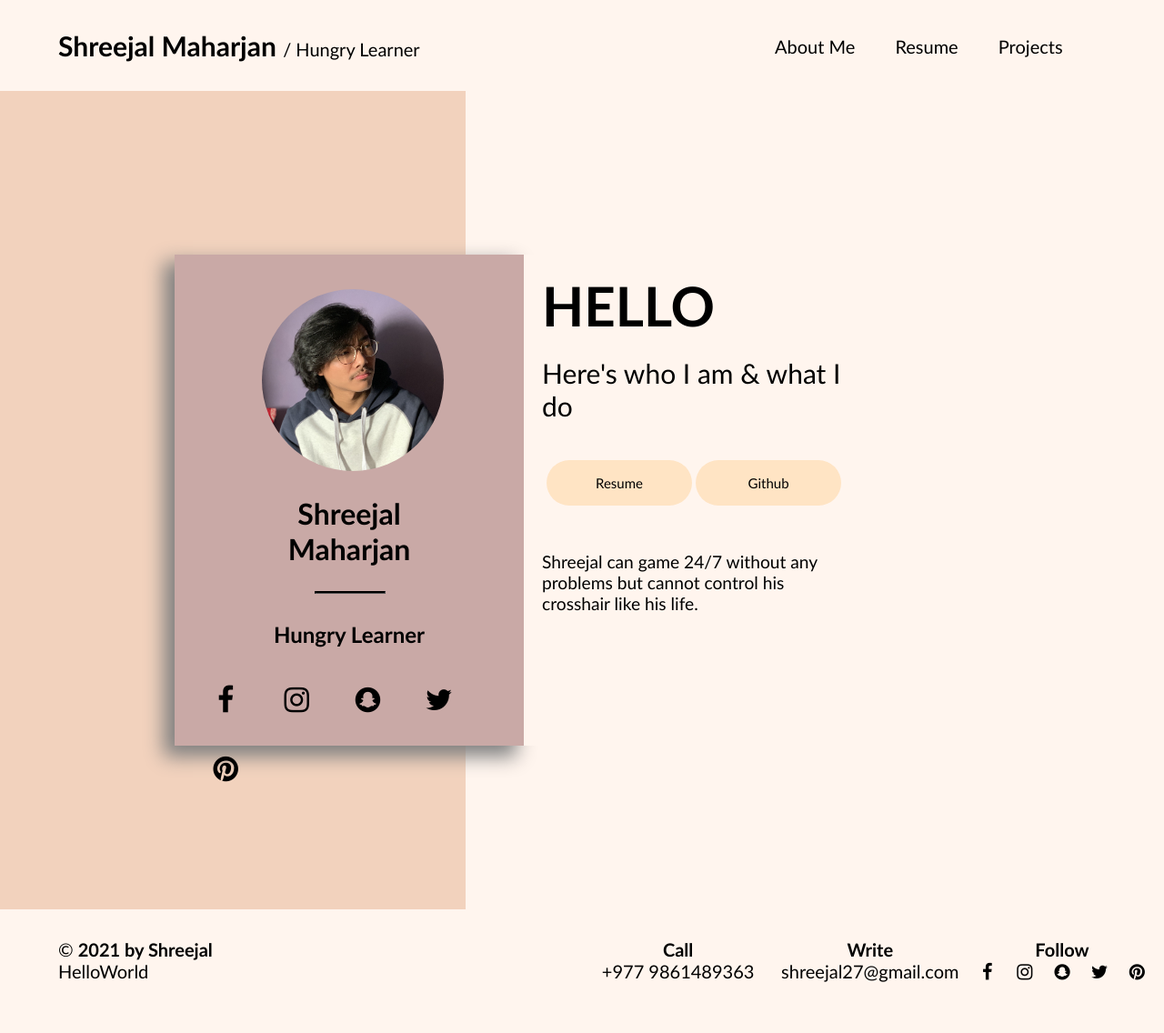
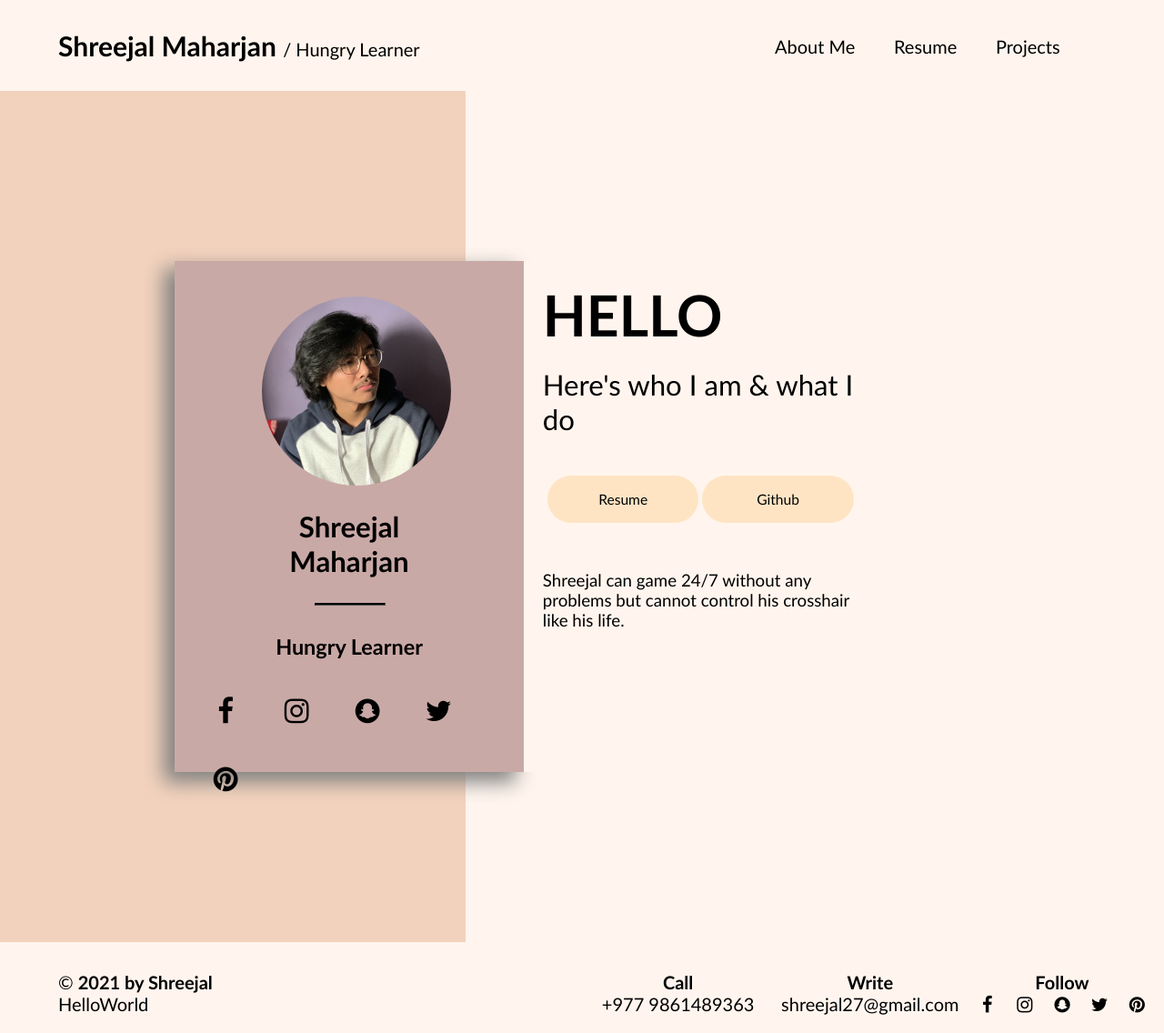
Before and after one commit to shreejal27/my_portfolio, a PHP site: page / in a window 1280 px wide. Shown: the whole page at 91% size. Before the commit the page ends 1080 px from the top, so only its background shows below. Run offline with PHP 8.4, Linux system fonts and the light colour scheme.

Commit message:
used rem instead of px

```diff
--- a/index.css
+++ b/index.css
@@ -3,11 +3,16 @@
   padding: 0;
   font-family: "Gill Sans", "Gill Sans MT", Calibri, "Trebuchet MS", sans-serif;
 }
+html{
+  /* font-size: 10px; */
+  font-size:  65%;
+}
 .body {
-  height: 900px;
+  height: 90rem;
   width: 100%;
   position: relative;
   background-color: seashell;
+  font-size: 1.5rem;
 }
 .col1 {
   height: 100%;
@@ -38,7 +43,7 @@
   width: 50%;
   background-color: #c9a9a6;
   float: left;
-  box-shadow: -10px 10px 20px 2px gray;
+  box-shadow: -1rem 1rem 2rem 0.2rem gray;
 }
 .mainboxcol2 {
   height: 100%;
@@ -47,9 +52,9 @@
   float: left;
 }
 div.image {
-  height: 200px;
-  width: 200px;
-  border-radius: 200px;
+  height: 20rem;
+  width: 20rem;
+  border-radius: 20rem;
   margin-top: 10%;
   margin-left: 25%;
   background-image: url("shree.jpg");
@@ -61,9 +66,10 @@ div.image {
   font-family: "Gill Sans", "Gill Sans MT", Calibri, "Trebuchet MS", sans-serif;
   padding-top: 7%;
   text-align: center;
+
 }
 hr {
-  height: 0.5px;
+  height: 0.05rem;
   width: 20%;
   margin-top: 7%;
   margin-left: 40%;
@@ -82,9 +88,9 @@ hr {
   margin-left: 5%;
 }
 .fa {
-  padding: 22px;
-  font-size: 30px;
-  width: 30px;
+  padding: 2.2rem;
+  font-size: 3rem;
+  width: 3rem;
   text-align: center;
   text-decoration: none;
 }
@@ -100,26 +106,26 @@ hr {
 }
 .info1 {
   font-family: "Gill Sans", "Gill Sans MT", Calibri, "Trebuchet MS", sans-serif;
-  font-size: 60px;
-  margin: 20px;
+  font-size: 6rem;
+  margin: 2rem;
 }
 .info2 {
   font-family: "Gill Sans", "Gill Sans MT", Calibri, "Trebuchet MS", sans-serif;
-  font-size: 30px;
-  margin: 20px;
+  font-size: 3rem;
+  margin: 2rem;
 }
 .button {
   height: 17%;
   width: 90%;
-  margin: 20px;
-  padding: 5px;
+  margin: 2rem;
+  padding: 0.5rem;
 }
 button {
-  height: 50px;
-  width: 160px;
+  height: 5rem;
+  width: 16rem;
   margin-top: 5%;
-  border-radius: 50px;
-  font-size: 15px;
+  border-radius: 5rem;
+  font-size: 1.5rem;
   background-color: #ffe4c4;
   border: transparent;
   transition: 0.6s ease;
@@ -131,6 +137,6 @@ button:hover {
   cursor: pointer;
 }
 .para {
-  margin: 20px;
+  margin: 2rem;
   font-size: larger;
 }
--- a/index.php
+++ b/index.php
@@ -9,6 +9,7 @@
     <title>Shreejal's Portfolio</title>
     <link rel="stylesheet" href="index.css">
     <link rel="stylesheet" href="main.css">
+    <link rel="stylesheet" href="responsive.css">
     <link rel="stylesheet" href="https://cdnjs.cloudflare.com/ajax/libs/font-awesome/4.7.0/css/font-awesome.min.css">
 </head>
 
--- a/main.css
+++ b/main.css
@@ -148,3 +148,16 @@ a {
   height: 100%;
   background: linear-gradient(to top, black, gray);
 }
+
+
+
+@media(max-width: 998px){
+  html{
+      font-size: 55%;
+  }
+}
+@media(max-width: 768px){
+  html{
+      font-size: 45%;
+  }
+}
--- /dev/null
+++ b/responsive.css
@@ -0,0 +1,11 @@
+
+@media(max-width: 998px){
+    html{
+        font-size: 55%;
+    }
+}
+@media(max-width: 768px){
+    html{
+        font-size: 45%;
+    }
+}
```
